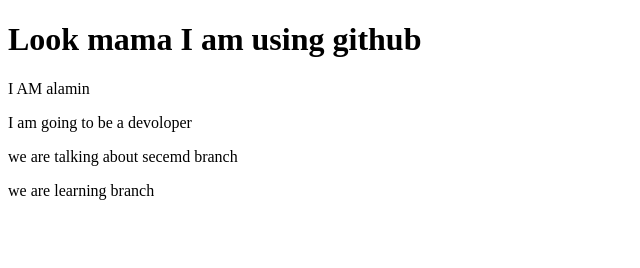
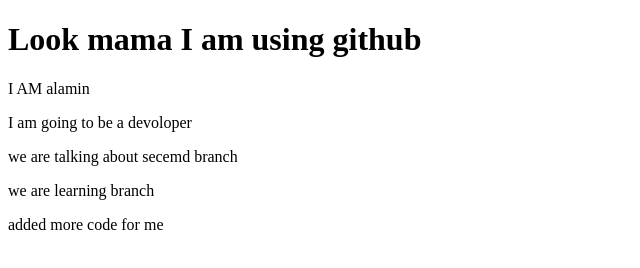
Before and after one commit to mmalamin/my-frist-website, a plain HTML site: page index.html in a window 1280 px wide. Shown: the whole page, without its empty margins (0-640 px from the left). Drawn offline with Linux system fonts and the light colour scheme.

Commit message:
added code

```diff
--- a/index.html
+++ b/index.html
@@ -11,5 +11,6 @@
     <p>I am going to be a devoloper</p>
     <p>we are talking about secemd branch</p>
     <p>we are learning branch</p>
+    <p>added more code for me</p>
 </body>
 </html>
```
